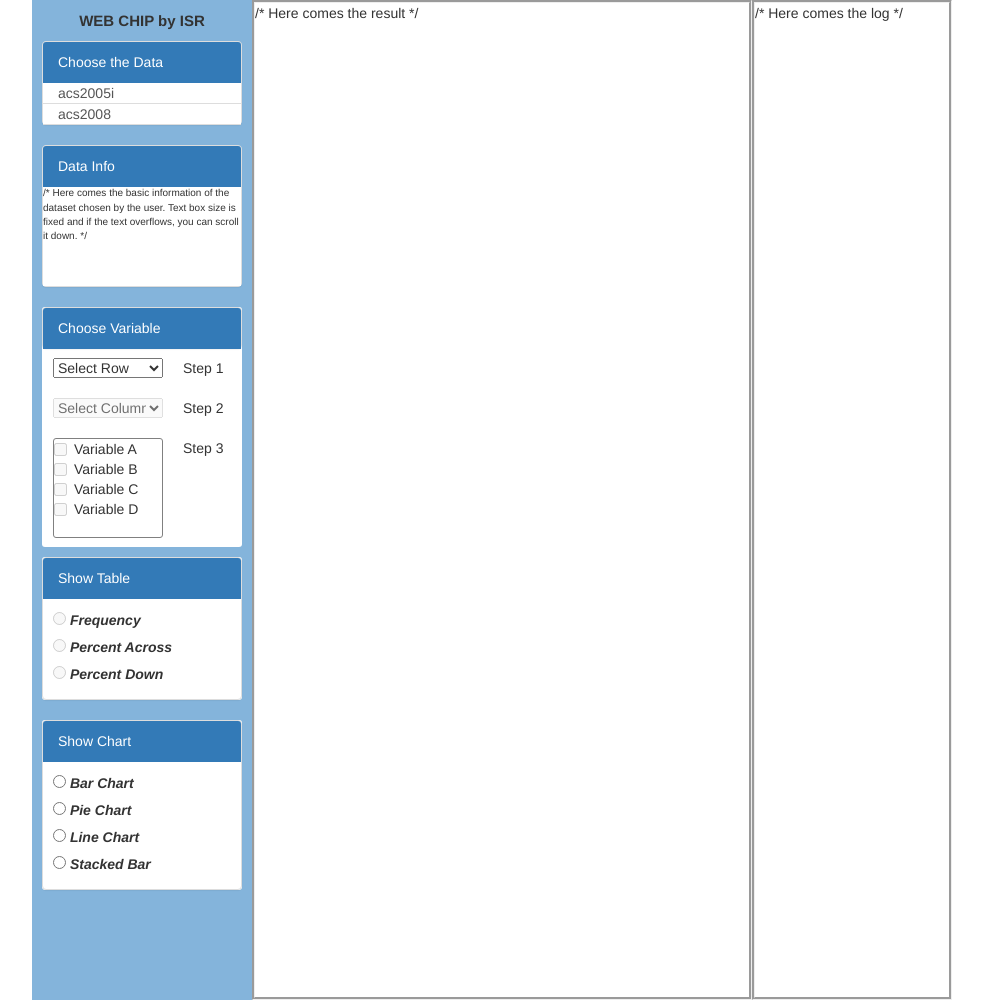
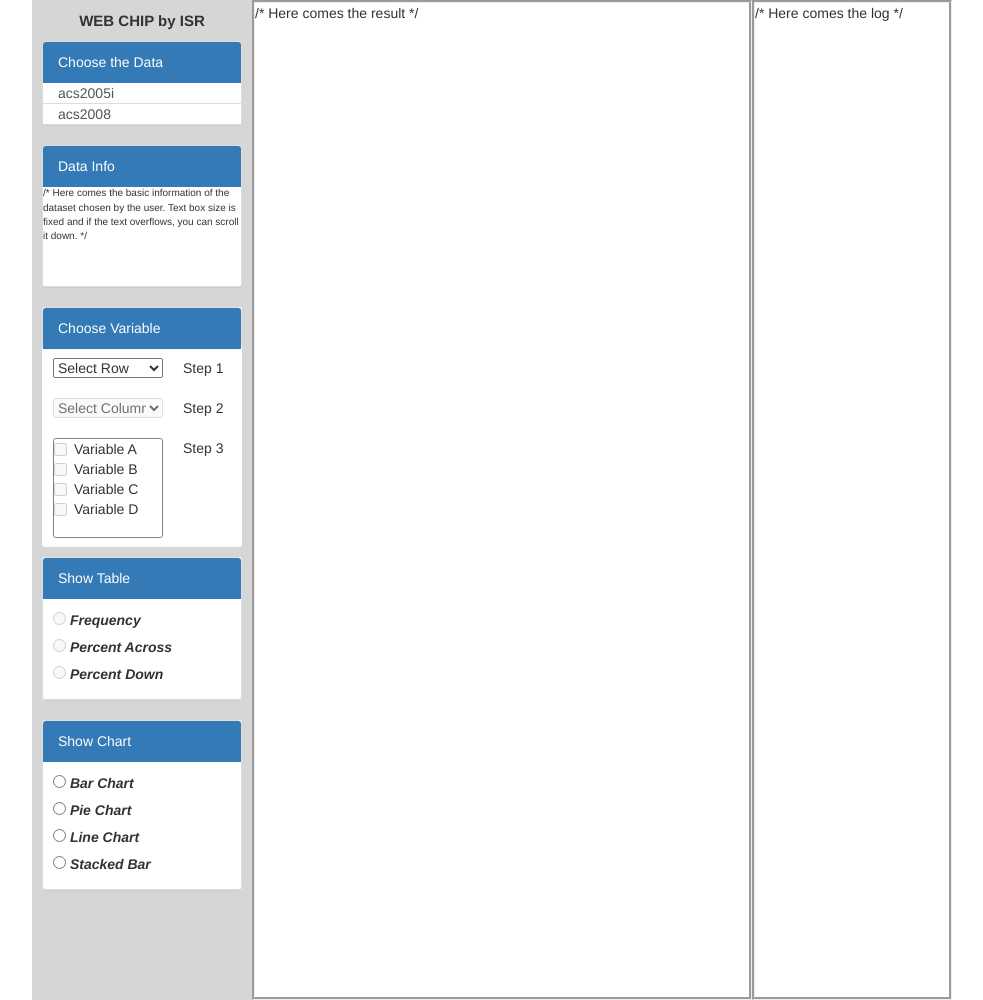
Before and after one commit to gerpsh/isr-webchip, a plain HTML site: page UI/index.html in a window 1280 px wide. Shown: the whole page, without its empty margins (23-1006 px from the left). Drawn offline with nearby package versions, Linux system fonts and the light colour scheme.

```diff
--- a/UI/style.css
+++ b/UI/style.css
@@ -1,4 +1,4 @@
-/*Last Editted 8:00 PM 6/17/2015*/
+/*Last Editted 10:00 PM 6/17/2015*/
 
 .container {
 	border: 2px gray;
@@ -7,7 +7,7 @@
 }
 
 .menu {
-	background-color: #84B4DB;
+	background-color: #D6D6D6;
     height: 1000px;
     width: 220px;
     padding-top: 10px;
```
